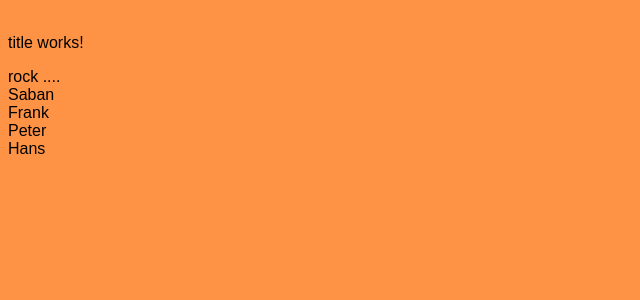
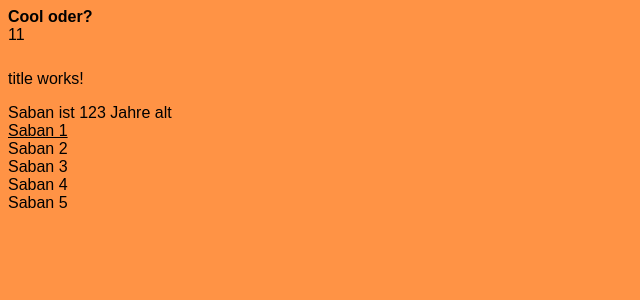
Before and after one commit to netTrek/ng2-training, an Angular app: page / in a window 1280 px wide. Shown: the top 300 px of the page, without its empty margins (0-640 px from the left). Built offline with nearby package versions, Linux system fonts and the light colour scheme.

Commit message:
bindings-1

```diff
--- a/src/app/app.component.html
+++ b/src/app/app.component.html
@@ -14,7 +14,55 @@
 <avaya-title></avaya-title>
 <avaya-navigation></avaya-navigation>
 -->
+<!--
+<img [attr.src]="imgUrl" alt="logo">
+<img [src]="imgUrl" alt="logo">
+-->
+<!--
 
+<img [attr.src]="imgUrl"
+     [style.width]="imgWidth+'px'"
+     alt="logo">
+<img [attr.src]="imgUrl"
+     [style.width.px]="imgWidth"
+     alt="logo">
+<img [attr.src]="imgUrl"
+     [style.width.%]="imgWidth"
+     alt="logo">
+<img [attr.src]="imgUrl"
+     [style.width.em]="imgWidth"
+     alt="logo">
+
+-->
+<!--
+
+<img [attr.src]="imgUrl"
+     [style.width.px]="imgWidth"
+     class="width-border"
+     alt="logo">
+
+<img [attr.src]="imgUrl"
+     [style.width.px]="imgWidth"
+     [class]="borderClass"
+     alt="logo">
+
+<img [attr.src]="imgUrl"
+     [style.width.px]="imgWidth"
+     class="width-opacity"
+     [class]="borderClass"
+     alt="logo">
+
+<img [attr.src]="imgUrl"
+     [style.width.px]="imgWidth"
+     class="width-opacity"
+     [class.width-border]="true"
+     alt="logo">
+
+-->
+
+
+<div [innerHtml]="html"></div>
+<div [innerText]="10>11?'12':'11'"></div>
 
 <avaya-list>
   <avaya-title></avaya-title>
--- a/src/app/app.component.scss
+++ b/src/app/app.component.scss
@@ -0,0 +1,8 @@
+
+.width-border {
+  border: solid 1px red;
+}
+
+.width-opacity {
+  opacity: .5;
+}
--- a/src/app/app.component.ts
+++ b/src/app/app.component.ts
@@ -9,6 +9,11 @@ import {
 })
 export class AppComponent  {
 
+  borderClass: string = 'width-border';
+
+  imgWidth: number = 100;
+  imgUrl: string = '../assets/images/logo.png';
+  html: string = '<strong>Cool oder?</strong>';
 
   title = 'app works!';
 
--- a/src/app/common-ui/list/list.component.html
+++ b/src/app/common-ui/list/list.component.html
@@ -1,8 +1,24 @@
 <ng-content select="avaya-title"></ng-content>
 
-<div #label>Hello World</div>
+<div #label> {{ getNameAndAge(  ) }} </div>
 
-<avaya-list-item>Saban</avaya-list-item>
-<avaya-list-item>Frank</avaya-list-item>
-<avaya-list-item>Peter</avaya-list-item>
-<avaya-list-item>Hans</avaya-list-item>
+<avaya-list-item
+        [class.selected]="selectedInd===0"
+        (click)="setInd(0, $event)"
+            >Saban 1</avaya-list-item>
+<avaya-list-item
+        [class.selected]="selectedInd===1"
+        (click)="setInd(1, $event)"
+            >Saban 2 </avaya-list-item>
+<avaya-list-item
+        [class.selected]="selectedInd===2"
+        (click)="setInd(2, $event)"
+            >Saban 3 </avaya-list-item>
+<avaya-list-item
+        [class.selected]="selectedInd===3"
+        (click)="setInd(3, $event)"
+            >Saban 4 </avaya-list-item>
+<avaya-list-item
+        [class.selected]="selectedInd===4"
+        (click)="setInd(4, $event)"
+            >Saban 5</avaya-list-item>
--- a/src/app/common-ui/list/list.component.scss
+++ b/src/app/common-ui/list/list.component.scss
@@ -1,4 +1,15 @@
 :host {
   display: block;
-  padding-top: 10px
+  padding-top: 10px;
+
+  avaya-list-item {
+    cursor: pointer;
+    &.selected {
+      text-decoration: underline;
+      cursor: default;
+    }
+  }
+
+
+
 }
--- a/src/app/common-ui/list/list.component.ts
+++ b/src/app/common-ui/list/list.component.ts
@@ -4,12 +4,25 @@ import {
   ViewChild, AfterViewInit, ViewChildren, QueryList, ElementRef
 } from '@angular/core';
 import { ListItemComponent } from './list-item/list-item.component';
+
+export interface IListModel {
+  num: number;
+  name?: string;
+}
+
 @Component({
   selector: 'avaya-list',
   templateUrl: './list.component.html',
   styleUrls: ['./list.component.scss']
 })
 export class ListComponent implements OnInit, AfterViewInit {
+  selectedInd: number = 0;
+
+  // model: { num: number, name?: string } = {
+  model: IListModel = {
+    name: 'Saban',
+    num: 123
+  };
 
   @ViewChild ('label')
   label: ElementRef;
@@ -21,13 +34,24 @@ export class ListComponent implements OnInit, AfterViewInit {
   listItems: QueryList<ListItemComponent>;
   constructor() { }
 
+  getNameAndAge( age?: number ): string {
+    age = age || this.model.num;
+    // return this.model.name + ' ist ' + age + ' jahre Alt';
+    return `${this.model.name} ist ${age} Jahre alt`;
+  }
+
+  setInd ( ind: number, evt: MouseEvent ) {
+    // console.log ( ind, evt );
+    this.selectedInd = ind;
+  }
+
   ngOnInit() {
   }
 
   ngAfterViewInit(): void {
 
     console.log ( this.listItem, this.listItems, this.label );
-    this.label.nativeElement.innerText = 'rock ....';
+    // this.label.nativeElement.innerText = 'rock ....';
 
   }
 }
```
Also changed, not shown: src/assets/images/logo.png (added).
